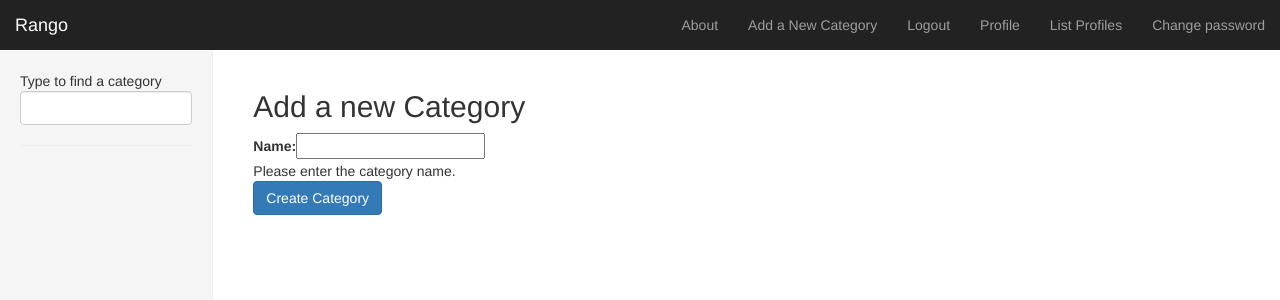
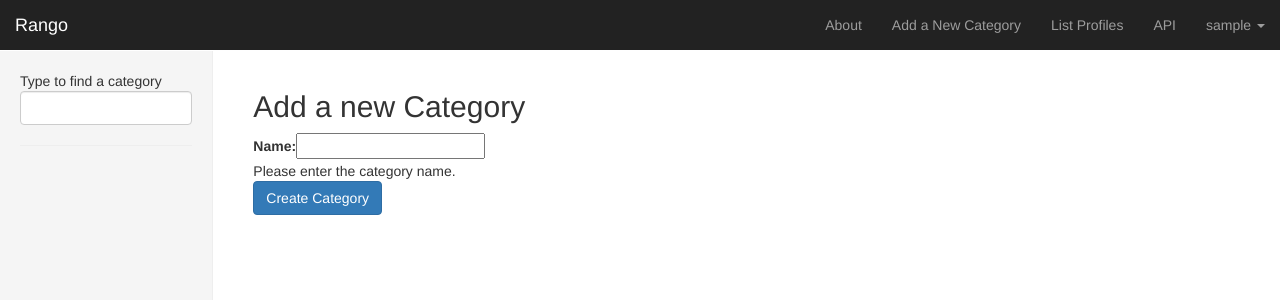
Before and after one commit to zfirdavs/rango_with_django, a Django app: page /rango/add_category/ in a window 1280 px wide. Shown: the top 300 px of the page. Run offline with Django 3.2, Linux system fonts and the light colour scheme; the visitor is signed in with stand-in values (Sample User, id 1); some libraries are stand-ins or nearby versions.

Commit message:
changed navbar elements, added hyperlinkedmodel serializer, added auth module to api

```diff
--- a/api/serializers.py
+++ b/api/serializers.py
@@ -2,7 +2,9 @@ from rest_framework import serializers
 from rango.models import Category
 
 
-class CategorySerializer(serializers.ModelSerializer):
+class CategorySerializer(serializers.HyperlinkedModelSerializer):
+    slug = serializers.SlugField(read_only=True)
+
     class Meta:
         model = Category
-        exclude = ('slug',)
+        fields = ('url', 'id', 'name', 'views', 'likes', 'slug')
--- a/api/urls.py
+++ b/api/urls.py
@@ -1,10 +1,9 @@
 from django.conf.urls import url
 from rest_framework.urlpatterns import format_suffix_patterns
-from .views import CategoryList, CategoryDetail
+from .views import CategoryList, CategoryDetail, api_root
 
-urlpatterns = [
-    url(r'^categories/$', CategoryList.as_view()),
-    url(r'^categories/(?P<pk>\d+)/$', CategoryDetail.as_view()),
-]
-
-urlpatterns = format_suffix_patterns(urlpatterns)
+urlpatterns = format_suffix_patterns([
+    url(r'^$', api_root, name='api_root'),
+    url(r'^categories/$', CategoryList.as_view(), name='category-list'),
+    url(r'^categories/(?P<pk>\d+)/$', CategoryDetail.as_view(), name='category-detail'),
+])
--- a/rango/forms.py
+++ b/rango/forms.py
@@ -9,7 +9,6 @@ class CategoryForm(forms.ModelForm):
     likes = forms.IntegerField(widget=forms.HiddenInput(), initial=0)
     slug = forms.CharField(widget=forms.HiddenInput(), required=False)
 
-    # An inline class to provide additional information on the form.
     class Meta:
         model = Category
         fields = ('name',)
--- a/rango/urls.py
+++ b/rango/urls.py
@@ -8,9 +8,6 @@ urlpatterns = [
     url(r'^add_category/$', views.add_category, name='add_category'),
     url(r'^category/(?P<category_name_slug>[\w\-]+)/add/$',
         views.add_page, name='add_page'),
-    # url(r'^register/$', views.register, name='register'),
-    # url(r'^login/$', views.user_login, name='login'),
-    # url(r'^logout/$', views.user_logout, name='logout'),
     url(r'^restricted/', views.restricted, name='restricted'),
     url(r'^goto/$', views.track_url, name='goto'),
     url(r'^register_profile/$', views.register_profile, name='register_profile'),
--- a/tango_with_django_project/settings.py
+++ b/tango_with_django_project/settings.py
@@ -139,3 +139,9 @@ LOGIN_REDIRECT_URL = '/'
 # The page users are directed to if they are not logged in,
 # and are trying to access pages requiring authentication
 LOGIN_URL = '/accounts/login/'
+
+# Django REST Framework
+REST_FRAMEWORK = {
+    'DEFAULT_PAGINATION_CLASS': 'rest_framework.pagination.PageNumberPagination',
+    'PAGE_SIZE': 10
+}
--- a/tango_with_django_project/urls.py
+++ b/tango_with_django_project/urls.py
@@ -29,6 +29,7 @@ urlpatterns = [
         name='registration_register'),
     url(r'^accounts/', include('registration.backends.simple.urls')),
     url(r'^api/', include('api.urls')),
+    url(r'^api-auth/', include('rest_framework.urls', namespace='rest_framework')),
 ]
 
 urlpatterns += static(settings.MEDIA_URL, document_root=settings.MEDIA_ROOT)
--- a/templates/rango/add_category.html
+++ b/templates/rango/add_category.html
@@ -6,7 +6,7 @@
         <form action="" id="category_form" method="post" role="form">
             <h2 class="form-signin-heading">Add a new Category</h2>
             {% csrf_token %}
-            {{ form|as_bootstrap }}
+            {{ form }}
             <br>
             <button class="btn btn-primary" type="submit" name="submit">
                 Create Category
--- a/templates/rango/base.html
+++ b/templates/rango/base.html
@@ -42,10 +42,19 @@
                     <li><a href="{% url 'about' %}">About</a></li>
                     {% if user.is_authenticated %}
                         <li><a href="{% url 'add_category' %}">Add a New Category</a></li>
-                        <li><a href="{% url 'auth_logout' %}?next=/">Logout</a></li>
-                        <li><a href="{% url 'profile' user.username %}">Profile</a></li>
                         <li><a href="{% url 'list_profiles' %}">List Profiles</a></li>
-                        <li><a href="{% url 'auth_password_change' %}">Change password</a></li>
+                        <li><a href="{% url 'api_root' %}" target="_blank">API</a></li>
+                        <li class="dropdown">
+                            <a href="#" class="dropdown-toggle" data-toggle="dropdown" role="button"
+                               aria-haspopup="true" aria-expanded="false">{{ user.username }}
+                                <span class="caret"></span>
+                            </a>
+                            <ul class="dropdown-menu">
+                                <li><a href="{% url 'profile' user.username %}">Profile</a></li>
+                                <li><a href="{% url 'auth_logout' %}?next=/">Logout</a></li>
+                                <li><a href="{% url 'auth_password_change' %}">Change password</a></li>
+                            </ul>
+                        </li>
                     {% else %}
                         <li><a href="{% url 'auth_login' %}">Login</a></li>
                         <li><a href="{% url 'registration_register' %}">Register Here</a></li>
```
Also changed, not shown: api/views.py (+15 -1 lines).
